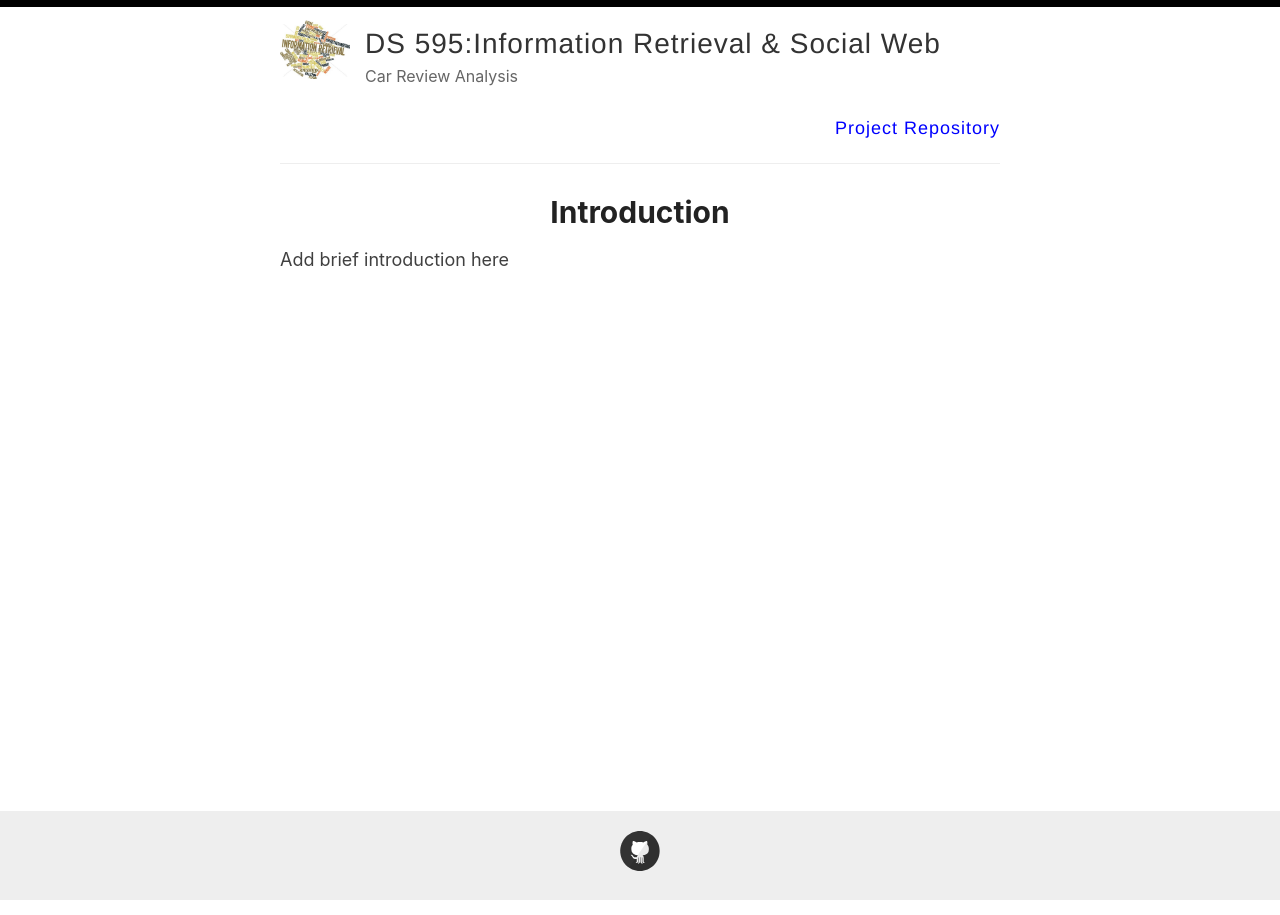
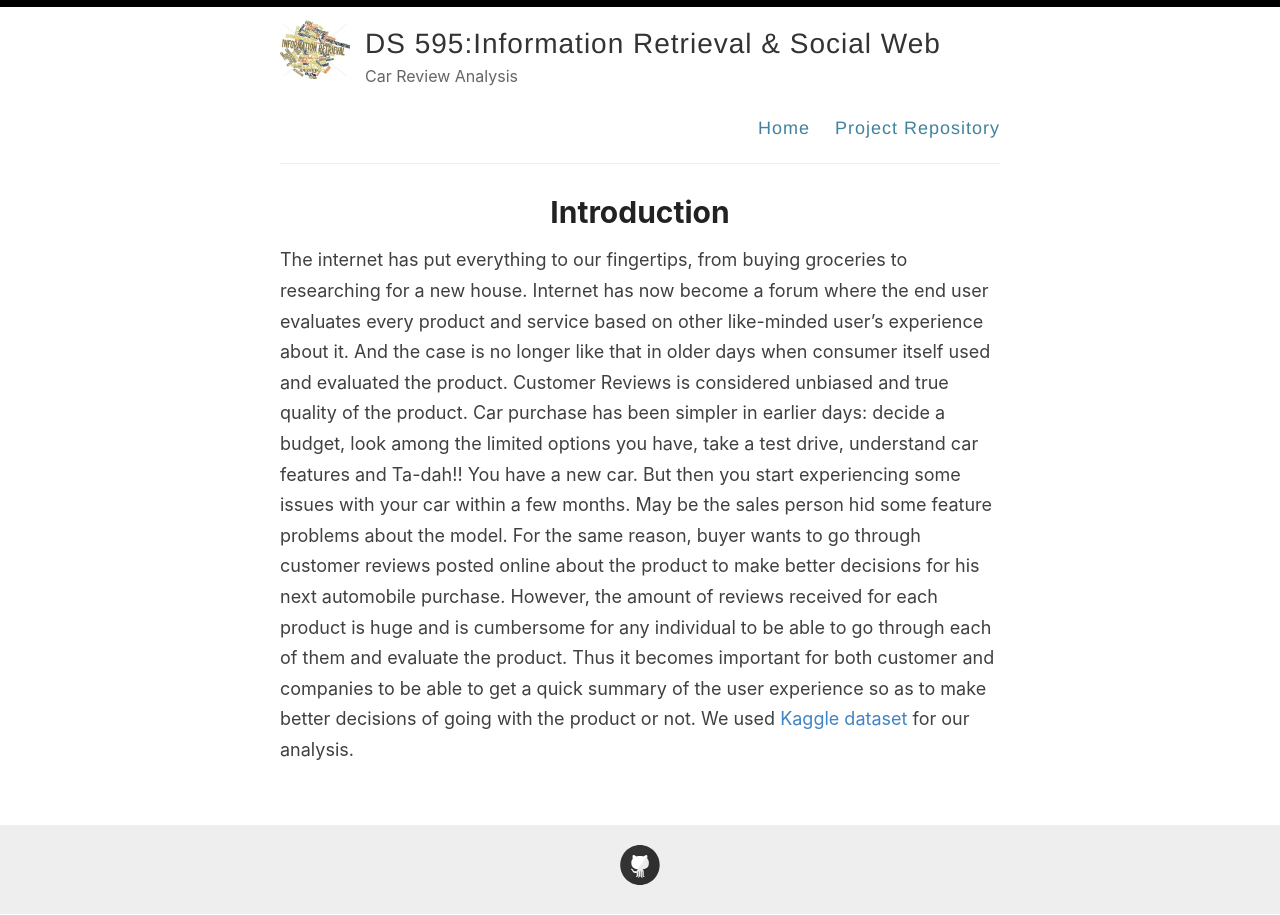
Before and after one commit to kratika1008/IR_Car_Review_Analysis, a Jekyll site: the page built from _posts/2020-5-12-Introduction.md, in a window 1280 px wide. Built offline with Jekyll 4.4.1, drawn with Linux system fonts in a browser that asks for light colours.

Commit message:
updated site content

```diff
--- a/_layouts/default.html
+++ b/_layouts/default.html
@@ -27,9 +27,9 @@
             </div>
 
             <nav>
-              <a href="https://github.com/kratika1008/Car_Review_Analysis" style="color:blue;">Project Repository</a>
-              <!--a href="{{ site.baseurl }}/">Home</a>
-              <a href="{{ site.baseurl }}/getting-started">Getting Started</a>
+              <a href="{{ site.baseurl }}/" style="color:#41829C;">Home</a>
+              <a href="https://github.com/kratika1008/Car_Review_Analysis" style="color:#41829C;">Project Repository</a>
+              <!--a href="{{ site.baseurl }}/getting-started">Getting Started</a>
               <a href="{{ site.baseurl }}/search">Search</a>
               <a href="{{ site.baseurl }}/about">About</a-->
             </nav>
--- a/_posts/2020-5-12-Introduction.md
+++ b/_posts/2020-5-12-Introduction.md
@@ -2,7 +2,10 @@
 layout: post
 title:  Introduction
 #categories: [HTML,Code]
-excerpt: Put some Intro summary here
+excerpt: The internet has put everything to our fingertips, from buying groceries to researching for a new house. Internet has now become a forum where the end user evaluates every product and service based on other like-minded user's experience about it. And the case is no longer like that in older days when consumer itself used and evaluated the product......
 ---
-
-Add brief introduction here
+The internet has put everything to our fingertips, from buying groceries to researching for a new house. Internet has now become a forum where the end user evaluates every product and service based on other like-minded user's experience about it. And the case is no longer like that in older days when consumer itself used and evaluated the product. Customer Reviews is considered unbiased and true quality of the product.
+Car purchase has been simpler in earlier days: decide a budget, look among the limited options you have, take a test drive, understand car features and Ta-dah!! You have a new car. But then you start experiencing some issues with your car within a few months. May be the sales person hid some feature problems about the model.
+For the same reason, buyer wants to go through customer reviews posted online about the product to make better decisions for his next automobile purchase.
+However, the amount of reviews received for each product is huge and is cumbersome for any individual to be able to go through each of them and evaluate the product. Thus it becomes important for both customer and companies to be able to get a quick summary of the user experience so as to make better decisions of going with the product or not.
+We used <a href="https://www.kaggle.com/ankkur13/edmundsconsumer-car-ratings-and-reviews">Kaggle dataset</a> for our analysis.
```
Also changed, not shown: _posts/2020-5-10-Review-Sentiment-Analysis.md (added, +20 -0 lines), _posts/2020-5-10-Sentiment-Analysis.md (deleted, +0 -6 lines), _posts/2020-5-11-BM25-Review-Search.md (renamed from _posts/2020-5-11-BM25-Okapi.md, +1 -1 lines), _posts/2020-5-8-Quick-Tags.md (added, +18 -0 lines), _posts/2020-5-8-Tag-generation.md (deleted, +0 -6 lines), _posts/2020-5-9-LDA-Topic-Modelling.md (+1 -1 lines).
